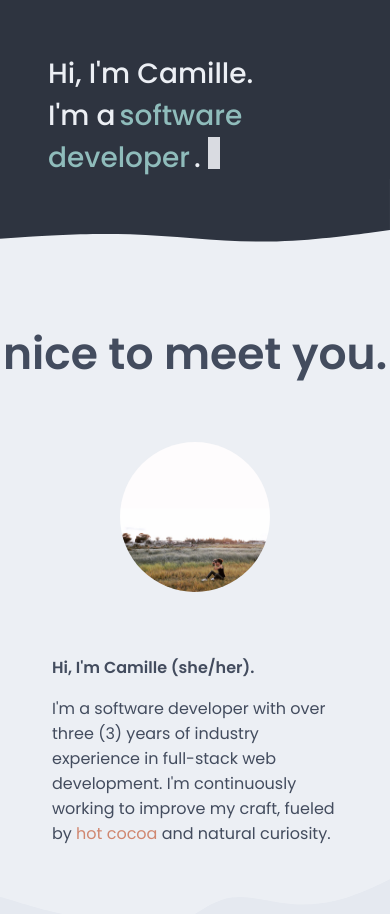
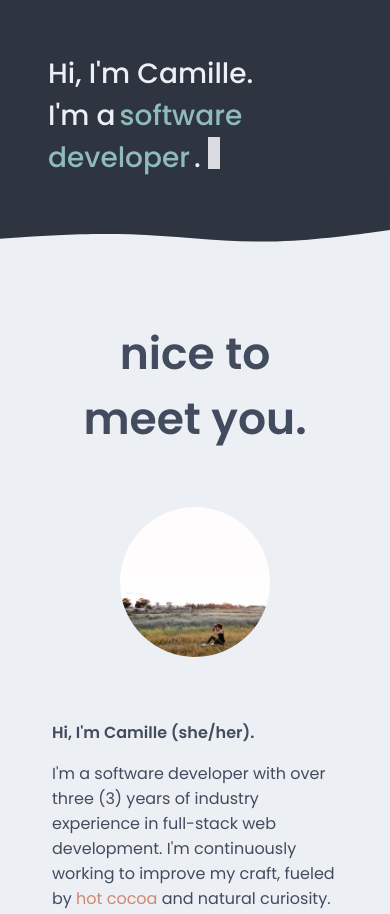
Before and after one commit to camillevillnv/camillevillnv.github.io, a website: page index.html in a window 390 px wide. Shown: the part 107-1021 px from the top of the page. Drawn offline with Linux system fonts and the light colour scheme.

Commit message:
Fix mobile styles - padding for intro title

```diff
--- a/assets/scss/styles.scss
+++ b/assets/scss/styles.scss
@@ -66,7 +66,8 @@ ul {
   text-align: center;
 
   &.-intro {
-    padding: 3.5rem 0;
+    padding-bottom: 3.5rem;
+    padding-top: 3.5rem;
   }
 
   &.-experience {
```
Also changed, not shown: css/styles.css.
